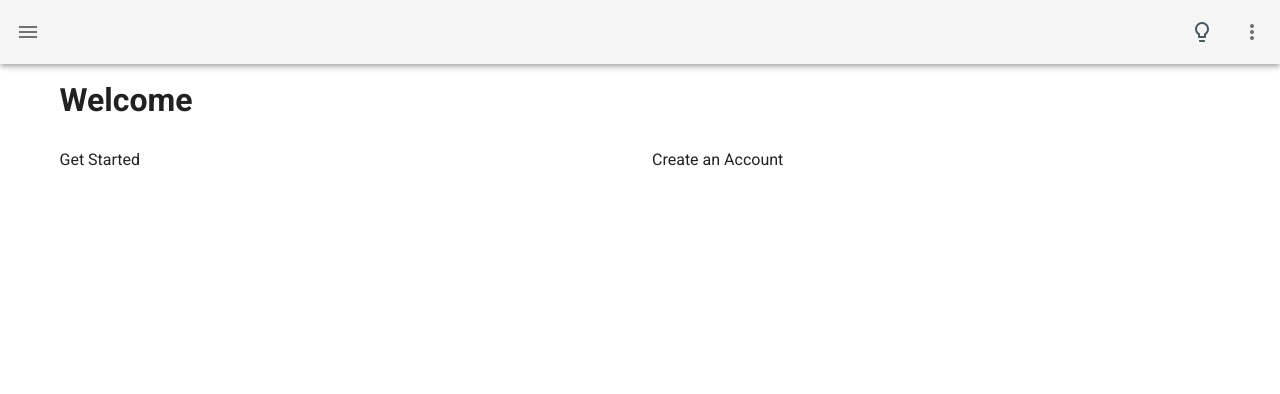
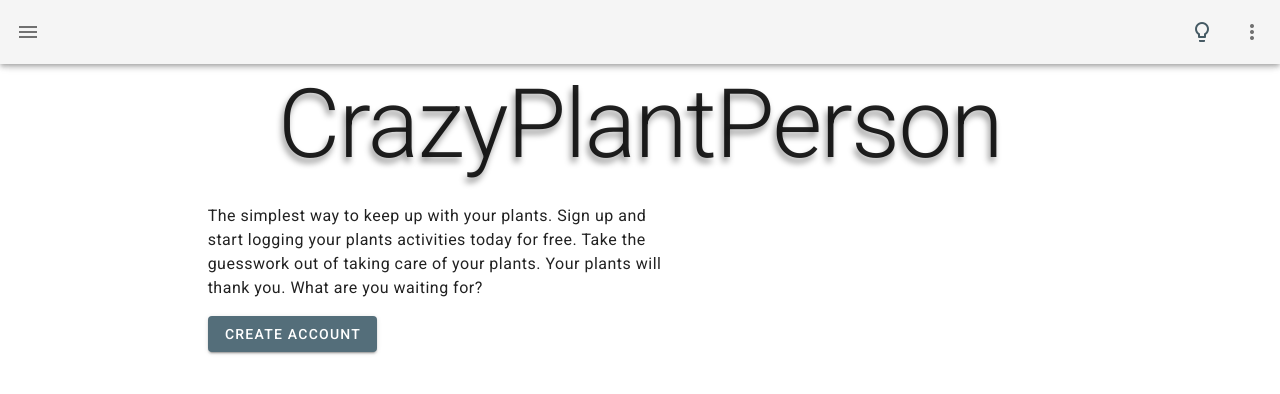
Before and after one commit to fu4303/crazy-plant-lady, a Vue app: page / in a window 1280 px wide. Shown: the top 394 px of the page. Built offline with nearby package versions, Linux system fonts and the light colour scheme; what v-calendar would draw is missing.

Commit message:
initial landing page design, super simple

```diff
--- a/src/router/index.js
+++ b/src/router/index.js
@@ -59,6 +59,7 @@ const routes = [
   },
   {
     path: "/register",
+    name: "register",
     component: lazy("Register"),
   },
 ];
--- a/src/views/Welcome.vue
+++ b/src/views/Welcome.vue
@@ -1,13 +1,35 @@
 <template>
   <v-container>
     <v-row>
-      <v-col align-self="center">
-        <h1>Welcome</h1>
+      <v-col cols="12" class="d-flex justify-center align-center">
+        <h1 class="text-h1 headline">CrazyPlantPerson</h1>
       </v-col>
-    </v-row>
-    <v-row>
-      <v-col> Get Started </v-col>
-      <v-col> Create an Account </v-col>
+      <v-col>
+        <v-row>
+          <v-col md="10" offset-md="3">
+            <p class="body-1 mt-2">
+              The simplest way to keep up with your plants. Sign up and start
+              logging your plants activities today for free. Take the guesswork
+              out of taking care of your plants. Your plants will thank you.
+              What are you waiting for?
+            </p>
+            <v-row>
+              <v-col>
+                <v-btn @click="register()" color="accent"
+                  >Create Account</v-btn
+                ></v-col
+              >
+            </v-row>
+          </v-col>
+        </v-row>
+      </v-col>
+      <v-col class="d-flex justify-center align-center">
+        <v-img
+          src="@/assets/monstera.png"
+          max-height="450"
+          max-width="200"
+        ></v-img>
+      </v-col>
     </v-row>
   </v-container>
 </template>
@@ -15,7 +37,21 @@
 <script>
 export default {
   name: "Welcome",
+  data() {
+    return {};
+  },
+  methods: {
+    register() {
+      this.$router.push({
+        name: "register",
+      });
+    },
+  },
 };
 </script>
 
-<style></style>
+<style lang="scss">
+.headline {
+  text-shadow: -2px 5px 6px rgba(150, 150, 150, 1);
+}
+</style>
```
Also changed, not shown: src/assets/monstera.png (added).
